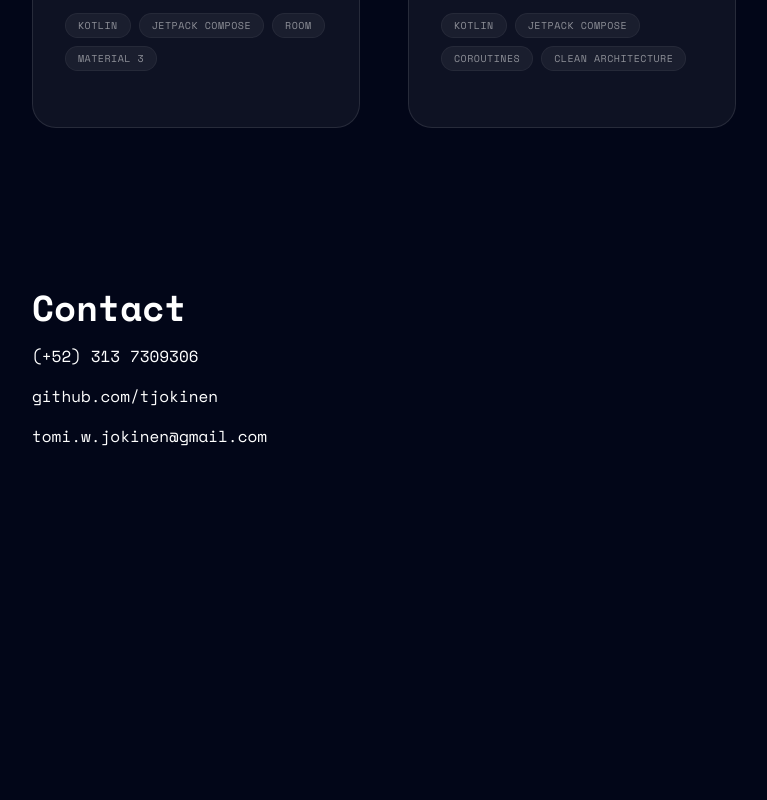
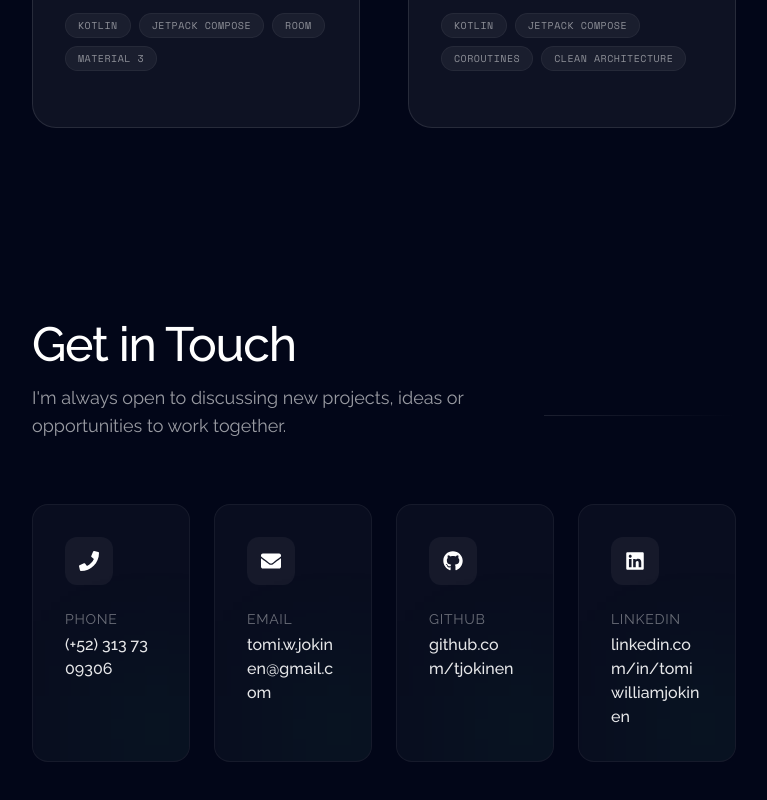
Before and after one commit to tjokinen/tjokinen.github.io, a Next.js app: page / in a window 1280 px wide. Shown: the part 6533-7333 px from the top of the page, without its empty margins (256-1023 px from the left). Before the commit the page ends 7237 px from the top, so only its background shows below. Built offline with nearby package versions, Linux system fonts and the light colour scheme.

Commit message:
add react-icons, change contact section design

```diff
--- a/package.json
+++ b/package.json
@@ -11,7 +11,8 @@
   "dependencies": {
     "next": "^16.1.6",
     "react": "18.2.0",
-    "react-dom": "18.2.0"
+    "react-dom": "18.2.0",
+    "react-icons": "^5.5.0"
   },
   "devDependencies": {
     "autoprefixer": "^10.4.14",
--- /dev/null
+++ b/src/components/contact.js
@@ -0,0 +1,75 @@
+import { FaGithub, FaLinkedin, FaEnvelope, FaPhone } from 'react-icons/fa';
+
+export default function Contact() {
+    const contactInfo = [
+        {
+            icon: <FaPhone className="w-5 h-5" />,
+            label: "Phone",
+            value: "(+52) 313 7309306",
+            href: "tel:+523137309306"
+        },
+        {
+            icon: <FaEnvelope className="w-5 h-5" />,
+            label: "Email",
+            value: "tomi.w.jokinen@gmail.com",
+            href: "mailto:tomi.w.jokinen@gmail.com"
+        },
+        {
+            icon: <FaGithub className="w-5 h-5" />,
+            label: "GitHub",
+            value: "github.com/tjokinen",
+            href: "https://github.com/tjokinen"
+        },
+        {
+            icon: <FaLinkedin className="w-5 h-5" />,
+            label: "LinkedIn",
+            value: "linkedin.com/in/tomiwilliamjokinen",
+            href: "https://linkedin.com/in/tomiwilliamjokinen"
+        }
+    ];
+
+    return (
+        <section id="contact" className="py-24 pb-48">
+            <div className="max-w-7xl mx-auto">
+                <div className="flex flex-col md:flex-row md:items-end justify-between gap-8 mb-16">
+                    <div>
+                        <h2 className="font-raleway font-medium text-4xl md:text-5xl mb-4 tracking-tight">
+                            Get in Touch
+                        </h2>
+                        <p className="font-raleway text-white/60 text-lg max-w-md">
+                            I'm always open to discussing new projects, ideas or opportunities to work together.
+                        </p>
+                    </div>
+                    <div className="hidden md:block h-px flex-1 bg-gradient-to-r from-white/10 to-transparent mb-6 ml-8"></div>
+                </div>
+
+                <div className="grid grid-cols-1 sm:grid-cols-2 lg:grid-cols-4 gap-6">
+                    {contactInfo.map((item, index) => (
+                        <a
+                            key={index}
+                            href={item.href}
+                            target={item.href.startsWith('http') ? "_blank" : undefined}
+                            rel={item.href.startsWith('http') ? "noopener noreferrer" : undefined}
+                            className="group relative p-8 rounded-2xl bg-white/[0.03] border border-white/5 hover:bg-white/[0.06] hover:border-white/10 transition-all duration-500 overflow-hidden"
+                        >
+                            {/* Background Glow */}
+                            <div className="absolute -right-4 -bottom-4 w-24 h-24 bg-emerald/10 blur-3xl group-hover:bg-emerald/20 transition-all duration-500" />
+
+                            <div className="relative z-10">
+                                <div className="w-12 h-12 rounded-xl bg-white/5 flex items-center justify-center mb-6 group-hover:scale-110 group-hover:bg-emerald/10 group-hover:text-emerald transition-all duration-500">
+                                    {item.icon}
+                                </div>
+                                <p className="font-raleway text-white/40 text-sm tracking-wider uppercase mb-1">
+                                    {item.label}
+                                </p>
+                                <p className="font-raleway font-medium text-white/90 group-hover:text-white transition-colors duration-300 break-all">
+                                    {item.value}
+                                </p>
+                            </div>
+                        </a>
+                    ))}
+                </div>
+            </div>
+        </section>
+    );
+}
--- a/src/pages/index.js
+++ b/src/pages/index.js
@@ -6,6 +6,7 @@ import Certs from "@/components/certs"
 import Languages from "@/components/languages"
 import Experience from "@/components/experience"
 import Projects from "@/components/projects"
+import Contact from "@/components/contact"
 
 export default function Home() {
   return (
@@ -21,13 +22,7 @@ export default function Home() {
           <Certs />
           <Languages />
           <Projects />
-          <div className="grid gap-y-4 mt-12 pb-64 col-span-1">
-            <a id="contact" className="relative -top-[120px]"></a>
-            <h2 className="font-bold text-4xl">Contact</h2>
-            <p className="">(+52) 313 7309306</p>
-            <a href="https://github.com/tjokinen" target="_blank" className="">github.com/tjokinen</a>
-            <a href="mailto:tomi.w.jokinen@gmail.com" className="">tomi.w.jokinen@gmail.com</a>
-          </div>
+          <Contact />
 
       </div>
     </div>
```
Also changed, not shown: 1 other file (tests, documents, lock files or other folders).
